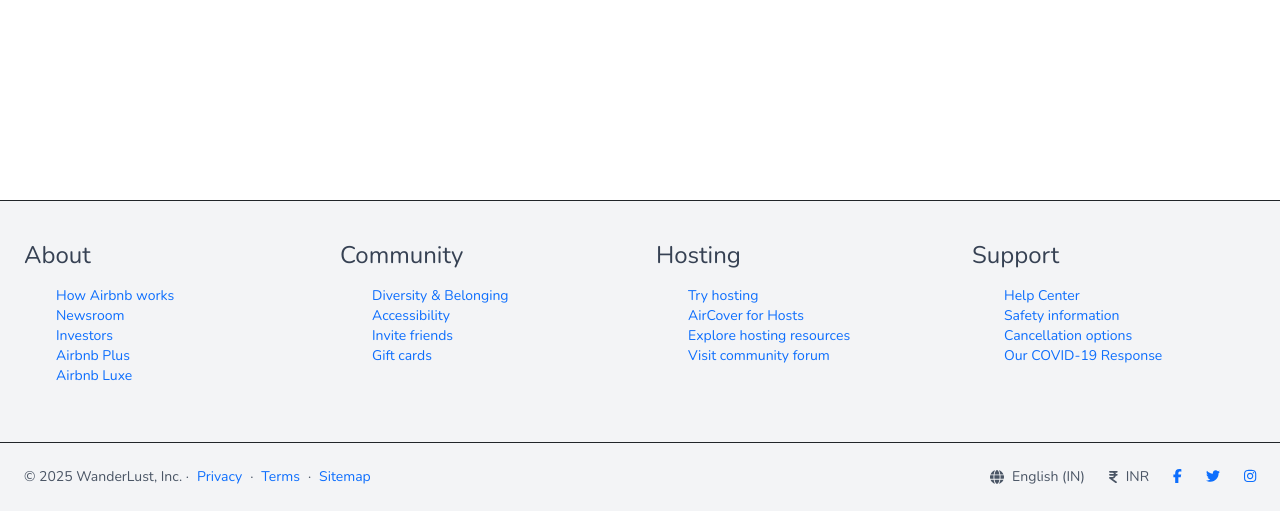
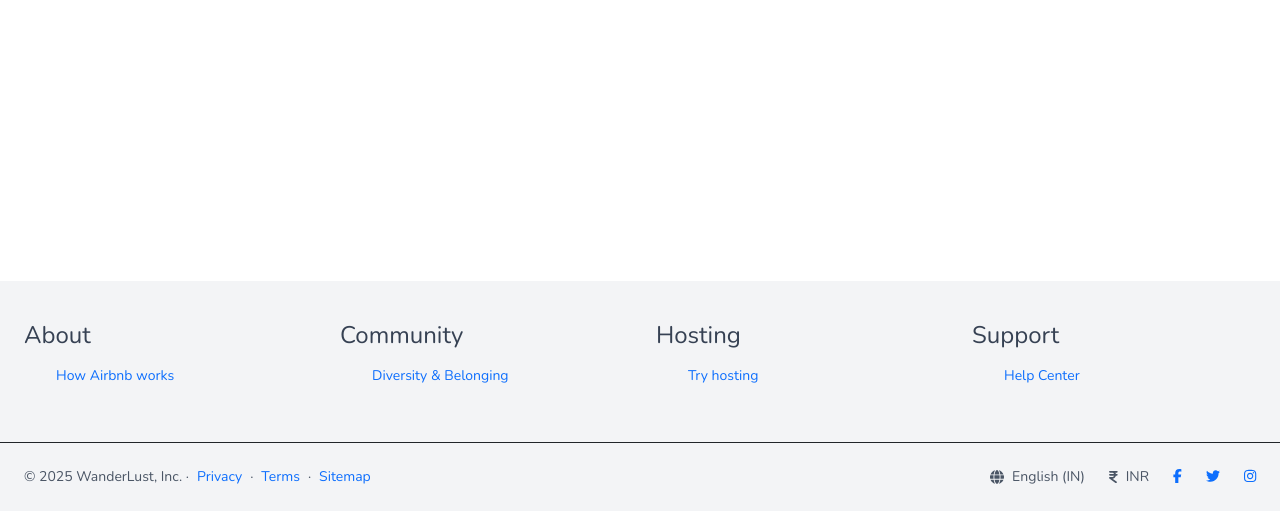
Before and after one commit to Amardeep-K/Air-bnb-Clone, a Node server app: page / in a window 1280 px wide. Shown: the part 289-800 px from the top of the page. Run offline with Node 20, Linux system fonts and the light colour scheme; data that the repository does not hold is empty; some libraries are stand-ins or nearby versions.

Commit message:
Second Commit

```diff
--- a/server/app.js
+++ b/server/app.js
@@ -7,6 +7,7 @@ import {listingRouter} from "./routes/listing.route.js";
 import methodOverride from "method-override";
 import ejsmate from "ejs-mate";
 import { ExpressError } from "./utils/ExpressError.js";
+import { wrapAsync } from "./utils/wrapAsync.js";
 
 const app = express();
 const PORT = 3000;
--- a/server/routes/listing.route.js
+++ b/server/routes/listing.route.js
@@ -1,5 +1,8 @@
 import express from "express";
 import { Listing } from "../models/listing.model.js";
+import { wrapAsync } from "../utils/wrapAsync.js";
+import { validationMiddleware } from "../middlewares/validate.js";
+
 export const listingRouter = express.Router();
  listingRouter.get("/", async (req, res) => {
     const listings = await Listing.find();
@@ -8,12 +11,12 @@ export const listingRouter = express.Router();
 
  });
  // Render form to create a new listing
-  listingRouter.get("/create", async (req, res) => {
+  listingRouter.get("/create", wrapAsync(async (req, res) => {
 
    res.render("listings/create.ejs");
 
 
- });
+ }));
  // Show details of a specific listing
  listingRouter.get("/:id", async (req, res) => {
     const {id} = req.params;
@@ -23,7 +26,8 @@ export const listingRouter = express.Router();
 
  });
  // Create a route to handle form submission
-  listingRouter.post("/", async (req, res) => {
+  listingRouter.post("/", validationMiddleware, wrapAsync(async (req, res) => {
+
    const { title, description, price, location, imageUrl, country } = req.body;
     const newlisting = new Listing({
         title,
@@ -37,7 +41,7 @@ export const listingRouter = express.Router();
     res.redirect("/");
 
 
- });
+ }));
 
     // Render form to edit an existing listing
  listingRouter.get("/:id/edit", async (req, res) => {
--- /dev/null
+++ b/server/utils/wrapAsync.js
@@ -0,0 +1,5 @@
+export const wrapAsync = (fn) => {
+  return (req, res, next) => {
+    fn(req, res, next).catch((err)=>next);
+  };
+};
--- a/server/views/listings/edit.ejs
+++ b/server/views/listings/edit.ejs
@@ -2,7 +2,7 @@
 <link rel="stylesheet" href="/css/form.css">
   <div class="form-container">
     <h2>Update your listing</h2>
-    <form action="/listings/<%= listing._id %>?_method=PUT" method="POST" class="needs-validation" novalidate>
+    <form action="/<%= listing._id %>?_method=PUT" method="POST" class="needs-validation" novalidate>
 
       <label for="title">Title</label>
       <input type="text" id="title" name="listing[title]" value="<%= listing.title %>" placeholder="Enter listing title" required>
--- a/server/views/partials/footer.ejs
+++ b/server/views/partials/footer.ejs
@@ -1,4 +1,4 @@
-<footer class="bg-gray-100 mt-10 border-t">
+<footer class="bg-gray-100 mt-10 ">
   <div class="max-w-7xl mx-auto px-6 py-10 grid grid-cols-2 md:grid-cols-4 gap-8 text-sm text-gray-700">
 
     <!-- Column 1 -->
@@ -6,10 +6,7 @@
       <h4 class="font-semibold mb-3">About</h4>
       <ul class="">
         <li><a href="/" class="hover:underline">How Airbnb works</a></li>
-        <li><a href="/" class="hover:underline">Newsroom</a></li>
-        <li><a href="/" class="hover:underline">Investors</a></li>
-        <li><a href="/" class="hover:underline">Airbnb Plus</a></li>
-        <li><a href="/" class="hover:underline">Airbnb Luxe</a></li>
+
       </ul>
     </div>
 
@@ -18,9 +15,7 @@
       <h4 class="font-semibold mb-3">Community</h4>
       <ul class="">
         <li><a href="/" class="hover:underline">Diversity & Belonging</a></li>
-        <li><a href="/" class="hover:underline">Accessibility</a></li>
-        <li><a href="/" class="hover:underline">Invite friends</a></li>
-        <li><a href="/" class="hover:underline">Gift cards</a></li>
+
       </ul>
     </div>
 
@@ -29,9 +24,7 @@
       <h4 class="font-semibold mb-3">Hosting</h4>
       <ul class="">
         <li><a href="/" class="hover:underline">Try hosting</a></li>
-        <li><a href="/" class="hover:underline">AirCover for Hosts</a></li>
-        <li><a href="/" class="hover:underline">Explore hosting resources</a></li>
-        <li><a href="/" class="hover:underline">Visit community forum</a></li>
+
       </ul>
     </div>
 
@@ -40,9 +33,7 @@
       <h4 class="font-semibold mb-3">Support</h4>
       <ul class="">
         <li><a href="/" class="hover:underline">Help Center</a></li>
-        <li><a href="/" class="hover:underline">Safety information</a></li>
-        <li><a href="/" class="hover:underline">Cancellation options</a></li>
-        <li><a href="/" class="hover:underline">Our COVID-19 Response</a></li>
+
       </ul>
     </div>
   </div>
```
Also changed, not shown: server/middlewares/validate.js (added, +10 -0 lines), server/validations/listingValidation.js (added, +17 -0 lines), server/middlewares/errorHandler.js (added).
